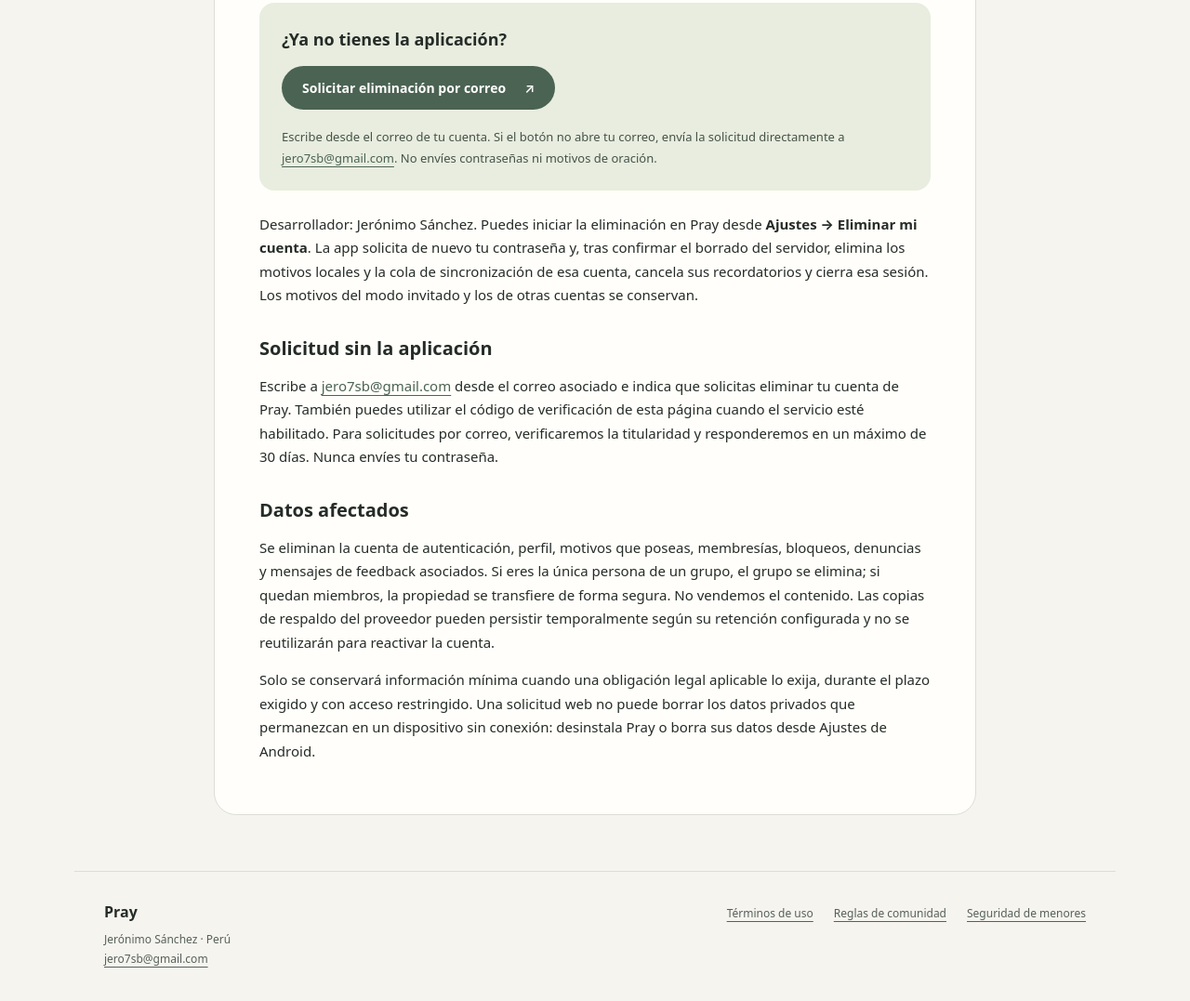
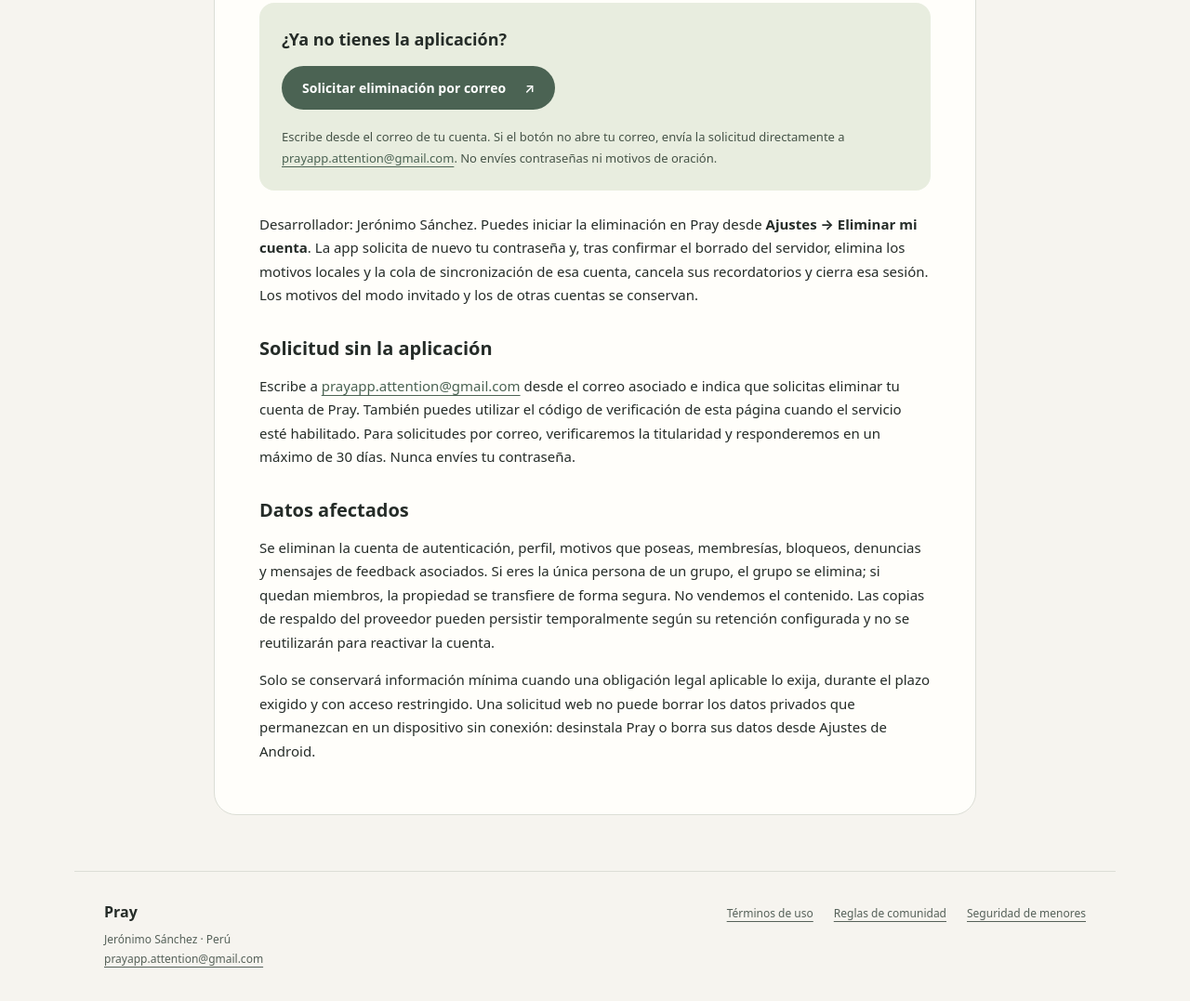
Before and after one commit to Gyro30/pray-app-web, a plain HTML site: page account-deletion.html in a window 1280 px wide. Shown: the part 764-1841 px from the top of the page at 93% size. Drawn offline with Linux system fonts and the light colour scheme.

Commit message:
Use Pray's official support and privacy email

```diff
--- a/account-deletion.html
+++ b/account-deletion.html
@@ -10,19 +10,19 @@
 <h2>Verifica tu correo y elimina tu cuenta</h2>
 <p>No necesitas instalar Pray ni compartir tu contraseña. El código verifica la titularidad; el borrado requiere una confirmación posterior.</p>
 <p id="deletion-status" role="status" aria-live="polite"></p>
-<p id="deletion-help" class="small" hidden><a href="mailto:jero7sb@gmail.com?subject=Solicitar%20eliminaci%C3%B3n%20de%20cuenta%20de%20Pray">Solicitar eliminación por correo</a>. Escribe desde el correo asociado a tu cuenta. No envíes tu contraseña.</p>
+<p id="deletion-help" class="small" hidden><a href="mailto:prayapp.attention@gmail.com?subject=Solicitar%20eliminaci%C3%B3n%20de%20cuenta%20de%20Pray">Solicitar eliminación por correo</a>. Escribe desde el correo asociado a tu cuenta. No envíes tu contraseña.</p>
 <form id="request-form"><label>Correo de tu cuenta<input id="delete-email" type="email" autocomplete="email" maxlength="254" required></label><button type="submit">Recibir código</button></form>
 <form id="verify-form" hidden><label>Código recibido<input id="code" inputmode="numeric" autocomplete="one-time-code" pattern="[0-9]{6,10}" minlength="6" maxlength="10" required></label><button type="submit">Verificar código</button></form>
 <form id="confirm-form" hidden><p><strong>Esta acción es permanente.</strong> Se eliminarán tu cuenta, perfil, motivos que poseas y demás datos asociados del servidor. Los grupos compartidos se conservarán y pasarán a otro miembro cuando corresponda.</p>
 <label>Escribe ELIMINAR para confirmar<input id="delete-confirm" autocomplete="off" spellcheck="false" pattern="ELIMINAR" required></label><button type="submit" class="danger">Eliminar definitivamente mi cuenta</button></form>
 <button id="restart" type="button" hidden>Empezar de nuevo</button>
 <p class="small">Si el servicio no está habilitado o no recibes el correo, utiliza la solicitud por correo que aparece a continuación.</p></section>
-<div class="request-box"><p>¿Ya no tienes la aplicación?</p><a class="button" href="mailto:jero7sb@gmail.com?subject=Solicitar%20eliminaci%C3%B3n%20de%20cuenta%20de%20Pray">Solicitar eliminación por correo <span aria-hidden="true">↗</span></a><p class="small">Escribe desde el correo de tu cuenta. Si el botón no abre tu correo, envía la solicitud directamente a <a href="mailto:jero7sb@gmail.com">jero7sb@gmail.com</a>. No envíes contraseñas ni motivos de oración.</p></div>
+<div class="request-box"><p>¿Ya no tienes la aplicación?</p><a class="button" href="mailto:prayapp.attention@gmail.com?subject=Solicitar%20eliminaci%C3%B3n%20de%20cuenta%20de%20Pray">Solicitar eliminación por correo <span aria-hidden="true">↗</span></a><p class="small">Escribe desde el correo de tu cuenta. Si el botón no abre tu correo, envía la solicitud directamente a <a href="mailto:prayapp.attention@gmail.com">prayapp.attention@gmail.com</a>. No envíes contraseñas ni motivos de oración.</p></div>
 <p>Desarrollador: Jerónimo Sánchez. Puedes iniciar la eliminación en Pray desde <strong>Ajustes → Eliminar mi cuenta</strong>. La app solicita de nuevo tu contraseña y, tras confirmar el borrado del servidor, elimina los motivos locales y la cola de sincronización de esa cuenta, cancela sus recordatorios y cierra esa sesión. Los motivos del modo invitado y los de otras cuentas se conservan.</p>
 <h2>Solicitud sin la aplicación</h2>
-<p>Escribe a <a href="mailto:jero7sb@gmail.com?subject=Eliminar%20cuenta%20de%20Pray">jero7sb@gmail.com</a> desde el correo asociado e indica que solicitas eliminar tu cuenta de Pray. También puedes utilizar el código de verificación de esta página cuando el servicio esté habilitado. Para solicitudes por correo, verificaremos la titularidad y responderemos en un máximo de 30 días. Nunca envíes tu contraseña.</p>
+<p>Escribe a <a href="mailto:prayapp.attention@gmail.com?subject=Eliminar%20cuenta%20de%20Pray">prayapp.attention@gmail.com</a> desde el correo asociado e indica que solicitas eliminar tu cuenta de Pray. También puedes utilizar el código de verificación de esta página cuando el servicio esté habilitado. Para solicitudes por correo, verificaremos la titularidad y responderemos en un máximo de 30 días. Nunca envíes tu contraseña.</p>
 <h2>Datos afectados</h2>
 <p>Se eliminan la cuenta de autenticación, perfil, motivos que poseas, membresías, bloqueos, denuncias y mensajes de feedback asociados. Si eres la única persona de un grupo, el grupo se elimina; si quedan miembros, la propiedad se transfiere de forma segura. No vendemos el contenido. Las copias de respaldo del proveedor pueden persistir temporalmente según su retención configurada y no se reutilizarán para reactivar la cuenta.</p>
 <p>Solo se conservará información mínima cuando una obligación legal aplicable lo exija, durante el plazo exigido y con acceso restringido. Una solicitud web no puede borrar los datos privados que permanezcan en un dispositivo sin conexión: desinstala Pray o borra sus datos desde Ajustes de Android.</p>
-</main><footer class="site-footer"><div><strong>Pray</strong><p>Jerónimo Sánchez · Perú<br><a href="mailto:jero7sb@gmail.com">jero7sb@gmail.com</a></p></div>
+</main><footer class="site-footer"><div><strong>Pray</strong><p>Jerónimo Sánchez · Perú<br><a href="mailto:prayapp.attention@gmail.com">prayapp.attention@gmail.com</a></p></div>
 <nav aria-label="Información legal"><a href="terms.html">Términos de uso</a><a href="community-guidelines.html">Reglas de comunidad</a><a href="child-safety.html">Seguridad de menores</a></nav></footer></body></html>
```
